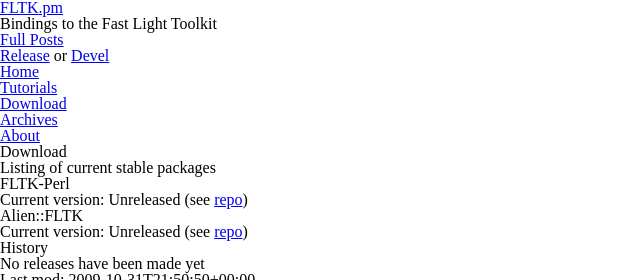
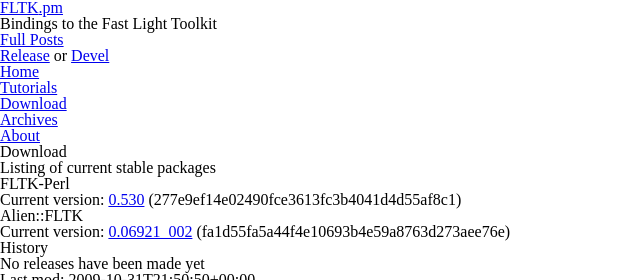
Before and after one commit to sanko/perl-fltk, a Jekyll site: the page built from _posts/2009-01-01-download-fltk.markdown, in a window 1280 px wide, cut to the strip 0-280 px from the top of the page. Shown: the whole strip, without its empty margins (0-640 px from the left). Built offline with Jekyll 4.4.1, drawn with Linux system fonts in a browser that asks for light colours; nearby versions of some CDN libraries; library files that are not in the unit come from our copies; comment, search, counter and statistics services are not loaded.

Commit message:
Updating downloads page for current stable versions

```diff
--- a/_posts/2009-01-01-download-fltk.markdown
+++ b/_posts/2009-01-01-download-fltk.markdown
@@ -8,23 +8,11 @@
 
 ## FLTK-Perl
 
-Current version: Unreleased (see [repo](http://github.com/sanko/fltk-perl/))
-
-<!--
-
-Current version: 0.530 XXXXXX [CPAN](http://search.cpan.org/dist/FLTK/)
-
--->
+Current version: [0.530](http://search.cpan.org/dist/FLTK/) (277e9ef14e02490fce3613fc3b4041d4d55af8c1)
 
 ## Alien::FLTK
 
-Current version: Unreleased (see [repo](http://github.com/sanko/alien-fltk/))
-
-<!--
-
-Current version: 0.530 XXXXXX [CPAN](http://search.cpan.org/dist/FLTK/)
-
--->
+Current version: [0.06921_002](http://search.cpan.org/dist/Alien-Fltk/) (fa1d55fa5a44f4e10693b4e59a8763d273aee76e)
 
 ### History
 
```
